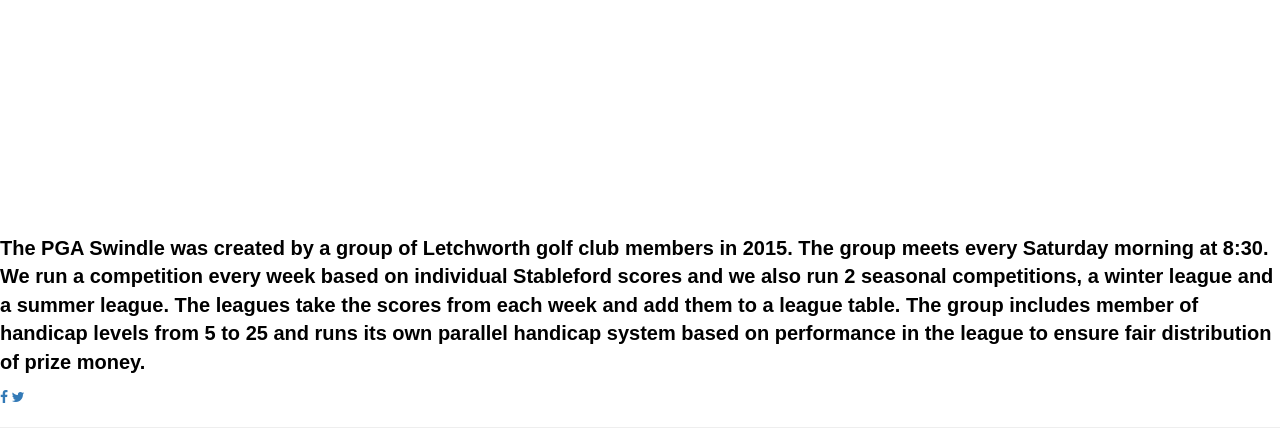
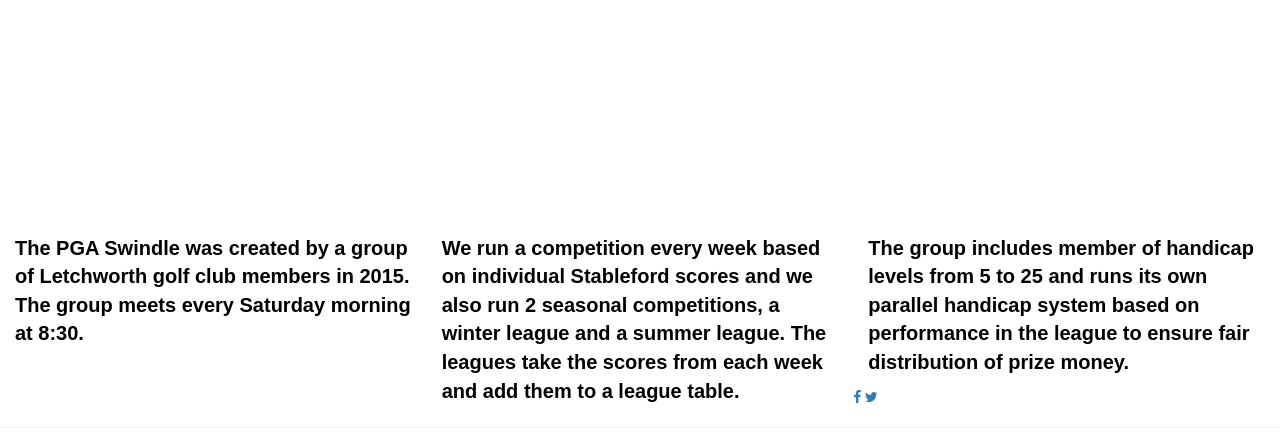
Before and after one commit to Jonnoramo/Letchworth_PGA_Swindle, a Django app: page /logout/ in a window 1280 px wide. Shown: the part 361-809 px from the top of the page. Run offline with Django 3.2, Linux system fonts and the light colour scheme; parts of the project's set-up code (start-up, migrations or seed data) failed here and were passed over; some libraries are stand-ins or nearby versions.

Commit message:
modified index

```diff
--- a/templates/index.html
+++ b/templates/index.html
@@ -117,10 +117,13 @@
                   setTimeout(showSlides, 4000); // Change image every 5 seconds
               } </script>
 
-<p>The PGA Swindle was created by a group of Letchworth golf club members in 2015.  The group meets every Saturday morning at 8:30.
-We run a competition every week based on individual Stableford scores and we also run 2 seasonal competitions, a winter league and a summer league.  The leagues take the scores from each week and add them to a league table.
-The group includes member of handicap levels from 5 to 25 and runs its own parallel handicap system based on performance in the league to ensure fair distribution of prize money.
-</p>
+        <div class="col-md-4">
+<p>The PGA Swindle was created by a group of Letchworth golf club members in 2015.  The group meets every Saturday morning at 8:30.</p></div>
+        <div class="col-md-4">
+<p>We run a competition every week based on individual Stableford scores and we also run 2 seasonal competitions, a winter league and a summer league.  The leagues take the scores from each week and add them to a league table.</p></div>
+        <div class="col-md-4">
+<p>The group includes member of handicap levels from 5 to 25 and runs its own parallel handicap system based on performance in the league to ensure fair distribution of prize money.
+</p></div>
 
 
 
```
